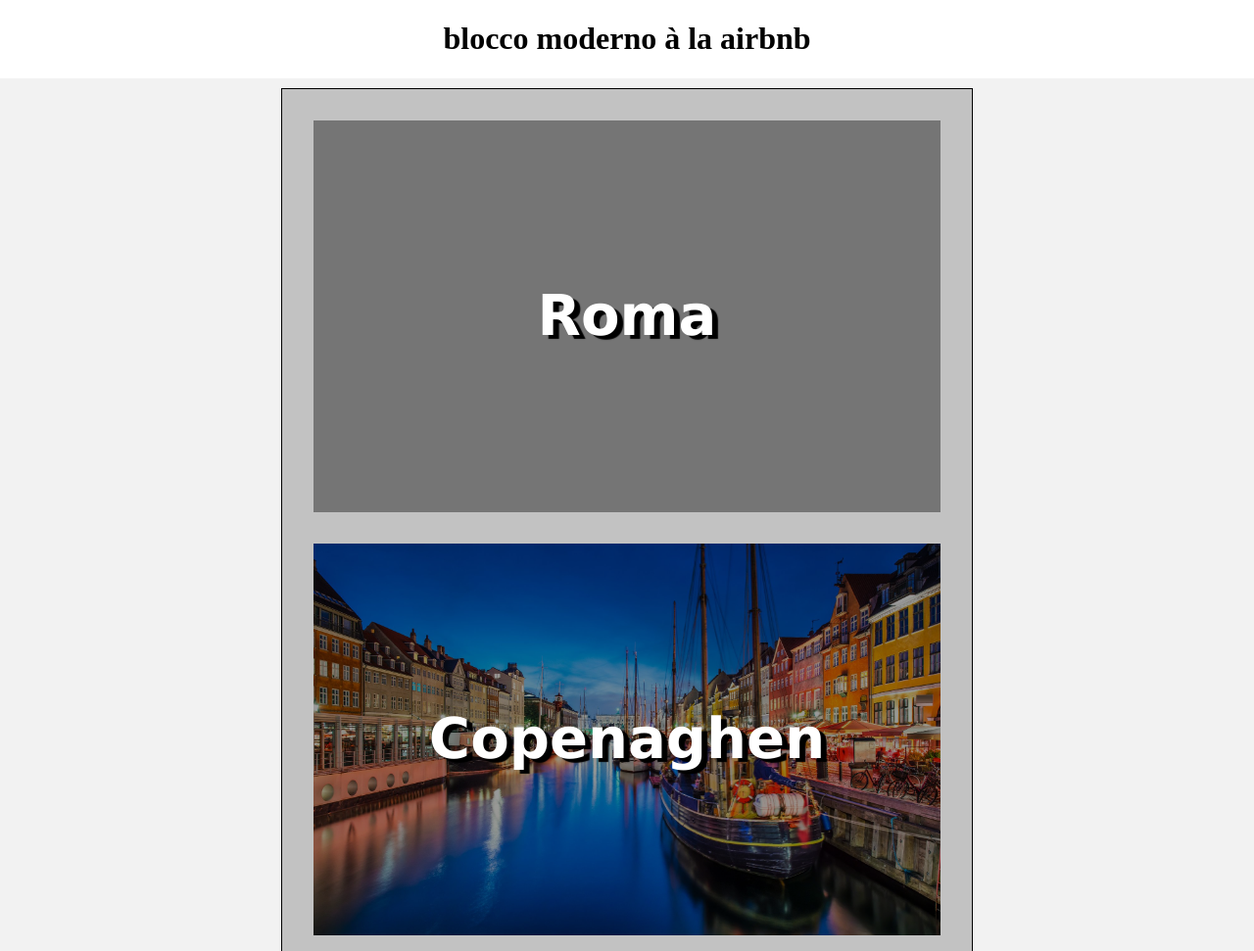
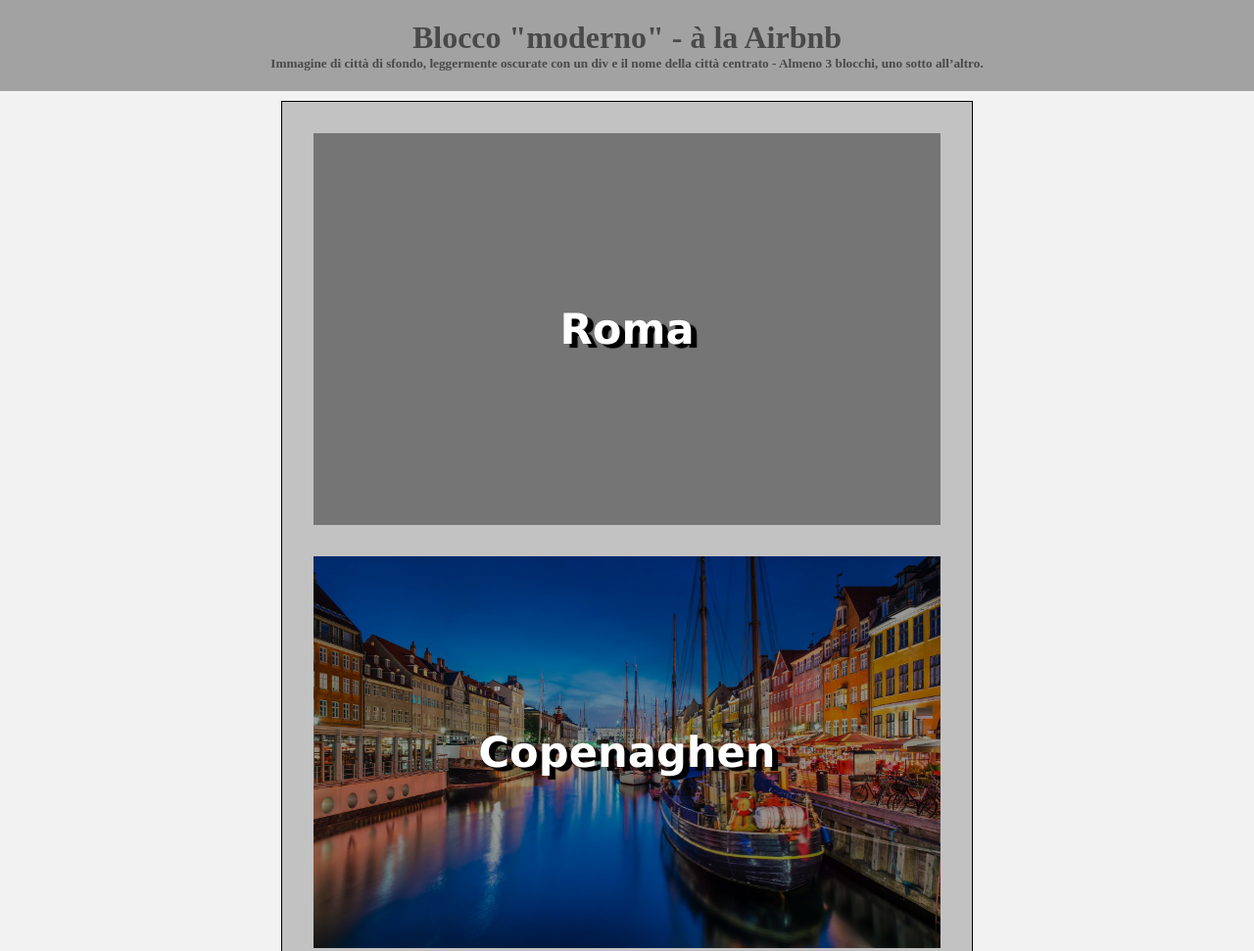
Before and after one commit to renzocarara/htmlcss-airbnb, a plain HTML site: page index.html in a window 1280 px wide. Shown: the top 971 px of the page at 98% size. Drawn offline with Linux system fonts and the light colour scheme.

Commit message:
versione finale - salvo miglioramenti

```diff
--- a/index.html
+++ b/index.html
@@ -11,7 +11,13 @@
 
 <body>
     <header>
-        <h1>blocco moderno à la airbnb</h1>
+        <div class="header">
+            <h1>Blocco "moderno" - à la Airbnb</h1>
+            <h5>Immagine di città di sfondo,
+                leggermente oscurate con un div e il
+                nome della città centrato -
+                Almeno 3 blocchi, uno sotto all’altro.</h3>
+        </div>
     </header>
     <main>
 
@@ -20,28 +26,39 @@
             <div class="row city_img1">
                 <div class="overlay"></div>
                 <div class="city_name">
-                    <h1>Roma</h1>
+                    <h2>Roma</h1>
                 </div>
             </div>
 
             <div class="row city_img2">
                 <div class="overlay"></div>
                 <div class="city_name">
-                    <h1>Copenaghen</h1>
+                    <h2>Copenaghen</h1>
                 </div>
             </div>
 
             <div class="row city_img3">
                 <div class="overlay"></div>
                 <div class="city_name">
-                    <h1>Tokyo</h1>
+                    <h2>Tokyo</h1>
                 </div>
             </div>
-
 
         </div> <!-- container -->
 
     </main>
+    <footer>
+        <small>
+            <p>Styled by Renzo - a Boolean class#8 student</p>
+
+            Reference:
+            <ul>
+                <li><a target="_blank" href="https://www.w3schools.com/howto/howto_css_overlay.asp">Overlay</a></li>
+                <li><a target="_blank" href="https://www.w3schools.com/cssref/css3_pr_transform.asp">Transform</a></li>
+            </ul>
+        </small>
+
+    </footer>
 </body>
 
 </html>
--- a/style.css
+++ b/style.css
@@ -4,11 +4,14 @@ body {
     border: 0;
 }
 
-h1 {
+h1, h5 {
     text-align: center;
+    margin: 0;
 }
 
-.header {
+header, footer {
+    color: #494949;
+    padding: 20px;
     background-color: #a2a2a2;
 }
 
```
